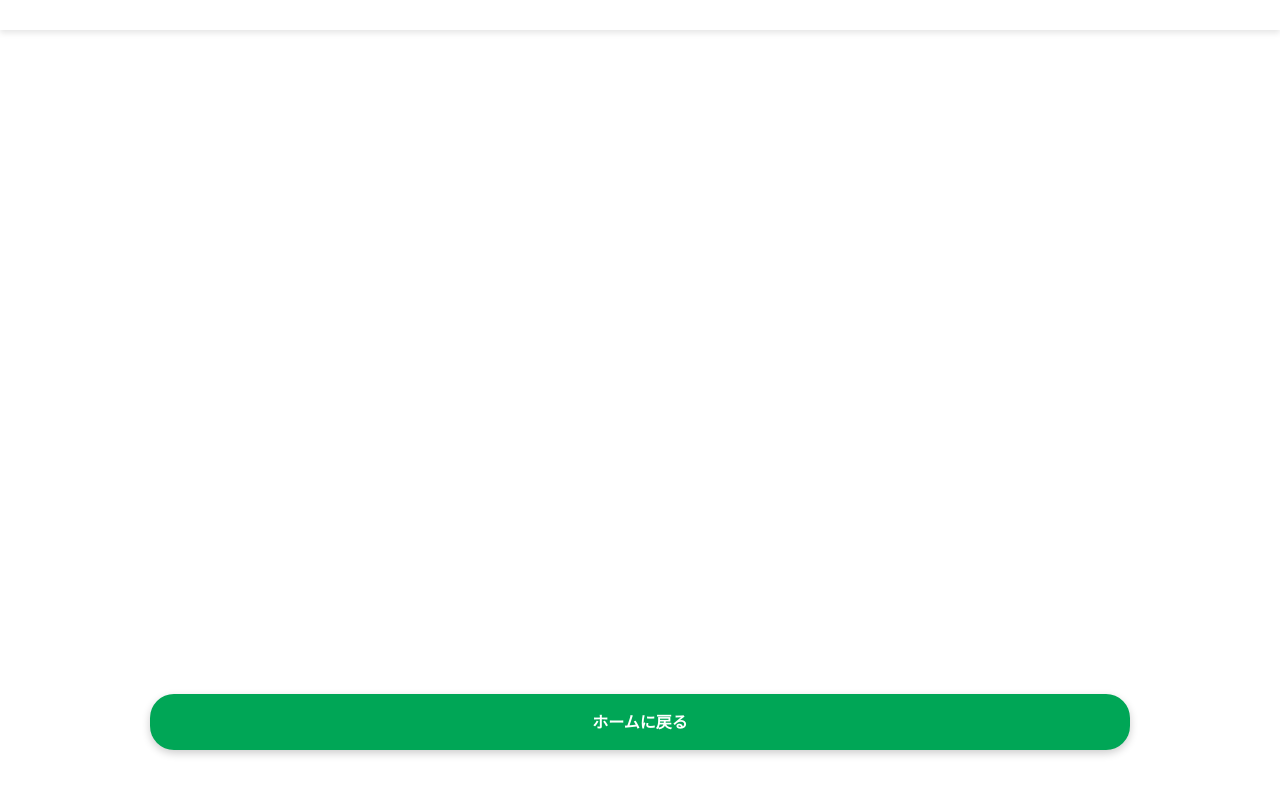
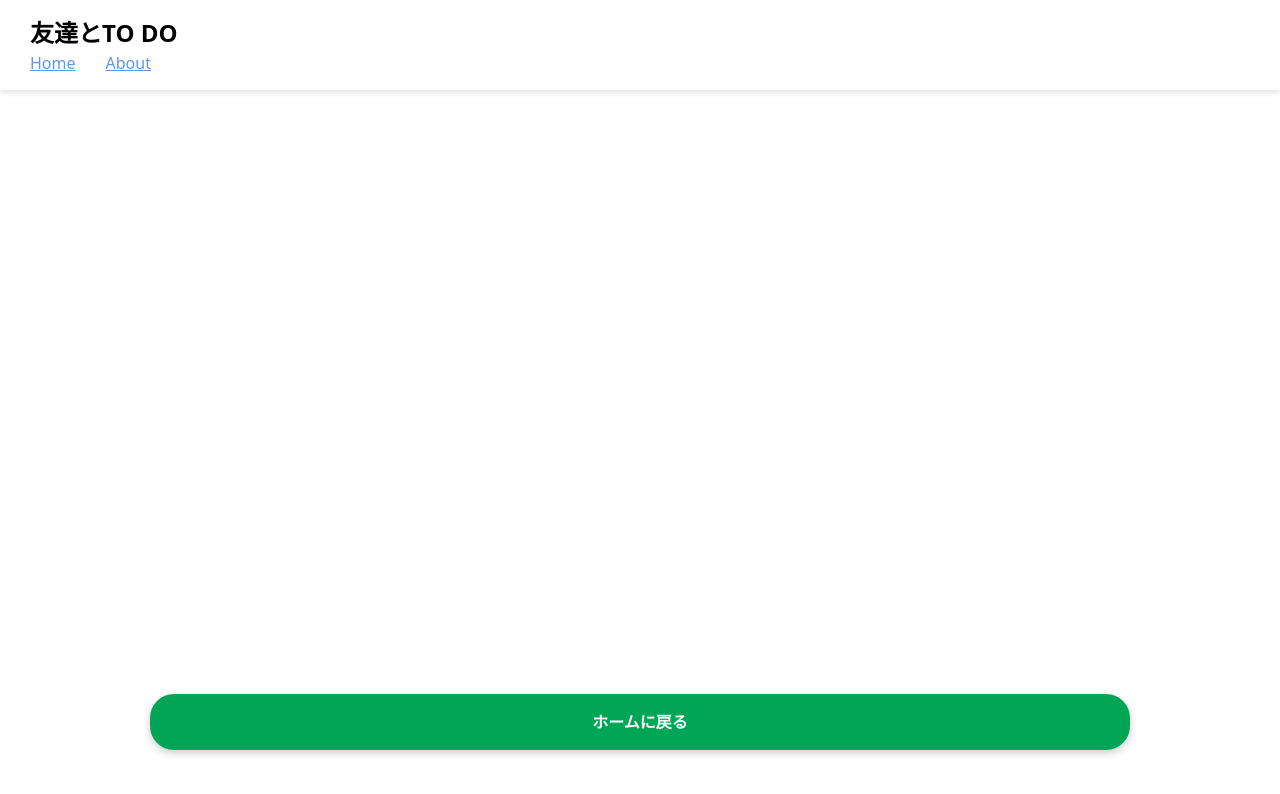
Before and after one commit to Aruminium/Online-development-camp, a Nuxt app: page / in a window 1280 px wide. Shown: the top 794 px of the page. Built offline with nearby package versions, Linux system fonts and the light colour scheme.

Commit message:
header 2times

```diff
--- a/components/header.vue
+++ b/components/header.vue
@@ -1,7 +1,7 @@
 <template>
   <header>
   <div>
-      <div class="title">友達と&to do</div>
+      <div class="title">友達とto do</div>
       <nav>
           <nuxt-link to="/">Home</nuxt-link>
           <nuxt-link to="/about">About</nuxt-link>
--- a/pages/index.vue
+++ b/pages/index.vue
@@ -1,17 +1,23 @@
 <template>
- <div>
-      <MyButton />
-
-     <header />
-
+  <div>
+    <MyButton />
+    <Header />
   </div>
-
 </template>
 
 <script>
 export default {
   name: 'IndexPage',
-  }
+}
+</script>
 
-
-</script>
+<style>
+.container {
+  margin: 0 auto;
+  min-height: 100vh;
+  display: flex;
+  justify-content: center;
+  align-items: center;
+  text-align: center;
+}
+</style>
```
